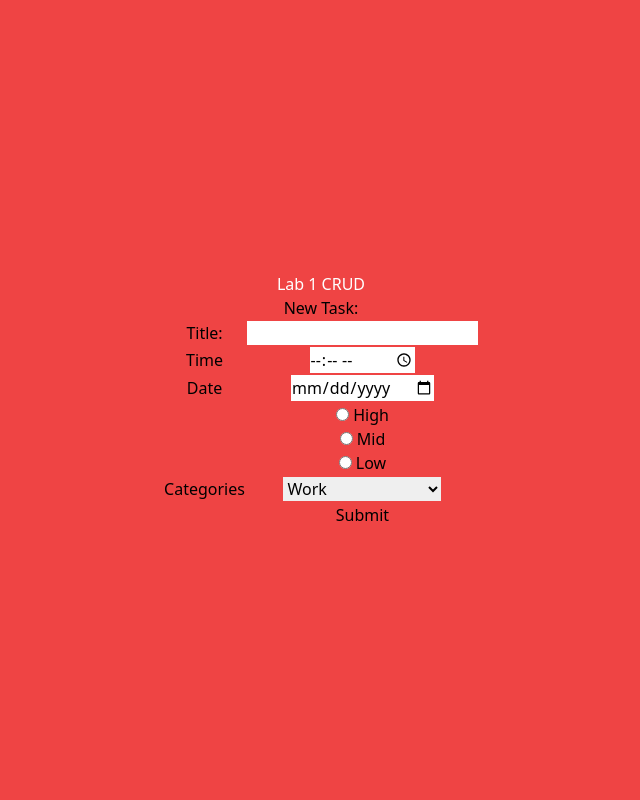
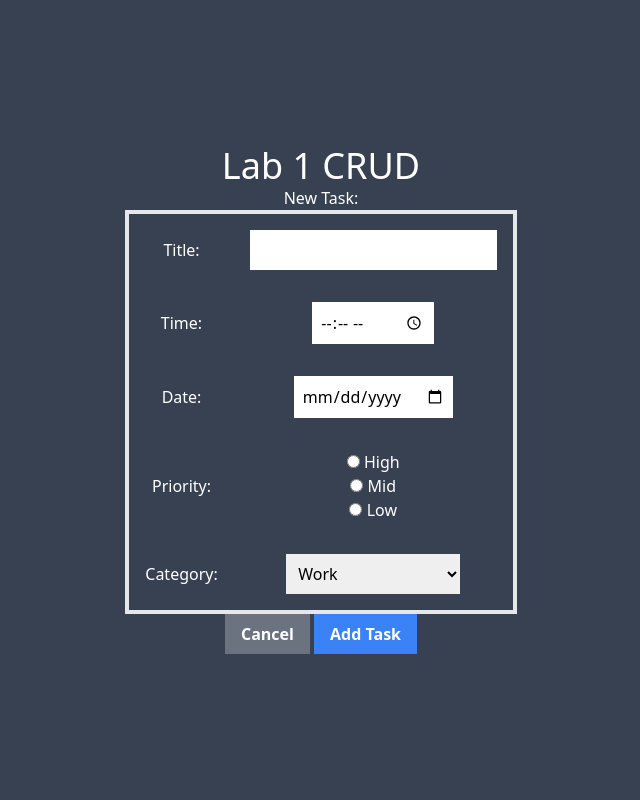
Before and after one commit to d3nzus/cmsc128-Lab1_CRUD_BanasBirondo, a PHP site: page /pages/addForm.php in a window 1280 px wide. Shown: the whole page, without its empty margins (319-959 px from the left). Run offline with PHP 8.4, Linux system fonts and the light colour scheme; data comes from the database, SQL or seed files in the repository.

Commit message:
meta: restyle Forms

```diff
--- a/assets/css/app.css
+++ b/assets/css/app.css
@@ -599,14 +599,18 @@ video {
   background-color: rgb(59 130 246 / var(--tw-bg-opacity, 1));
 }
 
+.bg-gray-500 {
+  --tw-bg-opacity: 1;
+  background-color: rgb(107 114 128 / var(--tw-bg-opacity, 1));
+}
+
 .bg-gray-700 {
   --tw-bg-opacity: 1;
   background-color: rgb(55 65 81 / var(--tw-bg-opacity, 1));
 }
 
-.bg-red-500 {
-  --tw-bg-opacity: 1;
-  background-color: rgb(239 68 68 / var(--tw-bg-opacity, 1));
+.p-2 {
+  padding: 0.5rem;
 }
 
 .p-4 {
@@ -627,8 +631,23 @@ video {
   text-align: center;
 }
 
+.text-4xl {
+  font-size: 2.25rem;
+  line-height: 2.5rem;
+}
+
+.text-xl {
+  font-size: 1.25rem;
+  line-height: 1.75rem;
+}
+
 .font-bold {
   font-weight: 700;
+}
+
+.text-black {
+  --tw-text-opacity: 1;
+  color: rgb(0 0 0 / var(--tw-text-opacity, 1));
 }
 
 .text-white {
--- a/pages/addForm.php
+++ b/pages/addForm.php
@@ -9,34 +9,34 @@
 </head>
 
 <body>
-    <div class="flex min-h-screen w-full flex-col items-center justify-center bg-red-500 p-4 text-center">
-        <h1 class="text-white">Lab 1 CRUD</h1>
-        <h3>New Task:</h3>
+    <div class="flex min-h-screen w-full flex-col items-center justify-center bg-gray-700 p-4 text-center">
+        <h1 class="text-white text-4xl">Lab 1 CRUD</h1>
+        <h3 class="text-white">New Task:</h3>
 
     <form action="../helpers/addTask.php" method="get">
-        <table style="width:100%">
+        <table class="border-4 text-white">
             <tr>
-                <td class="tlabel">Title:</td>
-                <td><input type="text" name="title" required></td>
+                <td class="p-4">Title:</td>
+                <td class="p-4"><input class="p-2 text-black" type="text" name="title" required></td>
             </tr>
             <tr>
-                <td class="tlabel">Time</td>
-                <td><input type="time" name="time" required></td>
+                <td class="p-4">Time:</td>
+                <td class="p-4"><input class="p-2 text-black" type="time" name="time" required></td>
             </tr>
             <tr>
-                <td class="tlabel">Date</td>
-                <td><input type="date" name="date" required></td>
+                <td class="p-4">Date:</td>
+                <td class="p-4"><input class="p-2 text-black" type="date" name="date" required></td>
             </tr>
             <tr>
-                <td class="tlabel"></td>
-                <td><input type="radio" name="priority" value="2"> High<br>
+                <td class="p-4">Priority:</td>
+                <td class="p-4"><input type="radio" name="priority" value="2"> High<br>
                     <input type="radio" name="priority" value="1"> Mid<br>
                     <input type="radio" name="priority" value="0"> Low</td>
             </tr>
             <tr>
-                <td class="tlabel">Categories</td>
-                <td>
-                    <select class="expand" name="category">
+                <td class="p-4">Category:</td>
+                <td class="p-4">
+                    <select class="p-2 text-black" name="category" required>
                         <option value="" disabled="">--Select Category--</option>
                         <?php
                             require_once __DIR__ . '/../helpers/allCategories.php';
@@ -44,11 +44,9 @@
                     </select>
                 </td>
             </tr>
-            <tr>
-                <td class="tlabel"></td>
-                <td><input type="submit"></td>
-            </tr>
         </table>
+        <button class="bg-gray-500 px-4 py-2 font-bold text-white" type="button" onclick="history.back()">Cancel</button>
+        <input class="bg-blue-500 px-4 py-2 font-bold text-white" type="submit" value="Add Task">
     </form>
     </div>
 </body>
--- a/pages/homePage.php
+++ b/pages/homePage.php
@@ -8,7 +8,7 @@
     </head>
     <body>
         <div class="flex min-h-screen w-full flex-col items-center justify-center bg-gray-700 p-4 text-center">
-            <h1 class="text-white">Lab 1 CRUD</h1>
+            <h1 class="text-white text-4xl">Lab 1 CRUD</h1>
             <?php
             include __DIR__ . '/../components/tasklist.php';
             include __DIR__ . '/../components/addButton.php';
```
Also changed, not shown: pages/editForm.php (+15 -15 lines).
